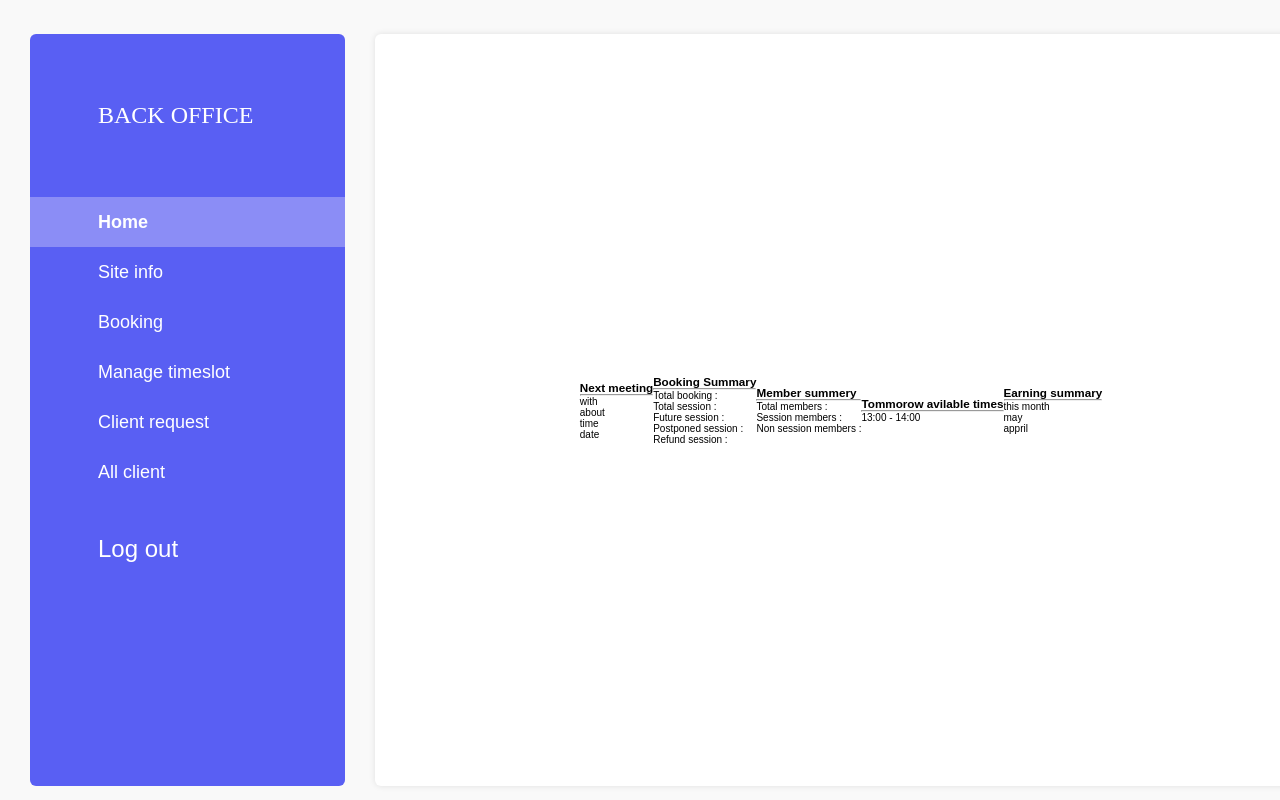
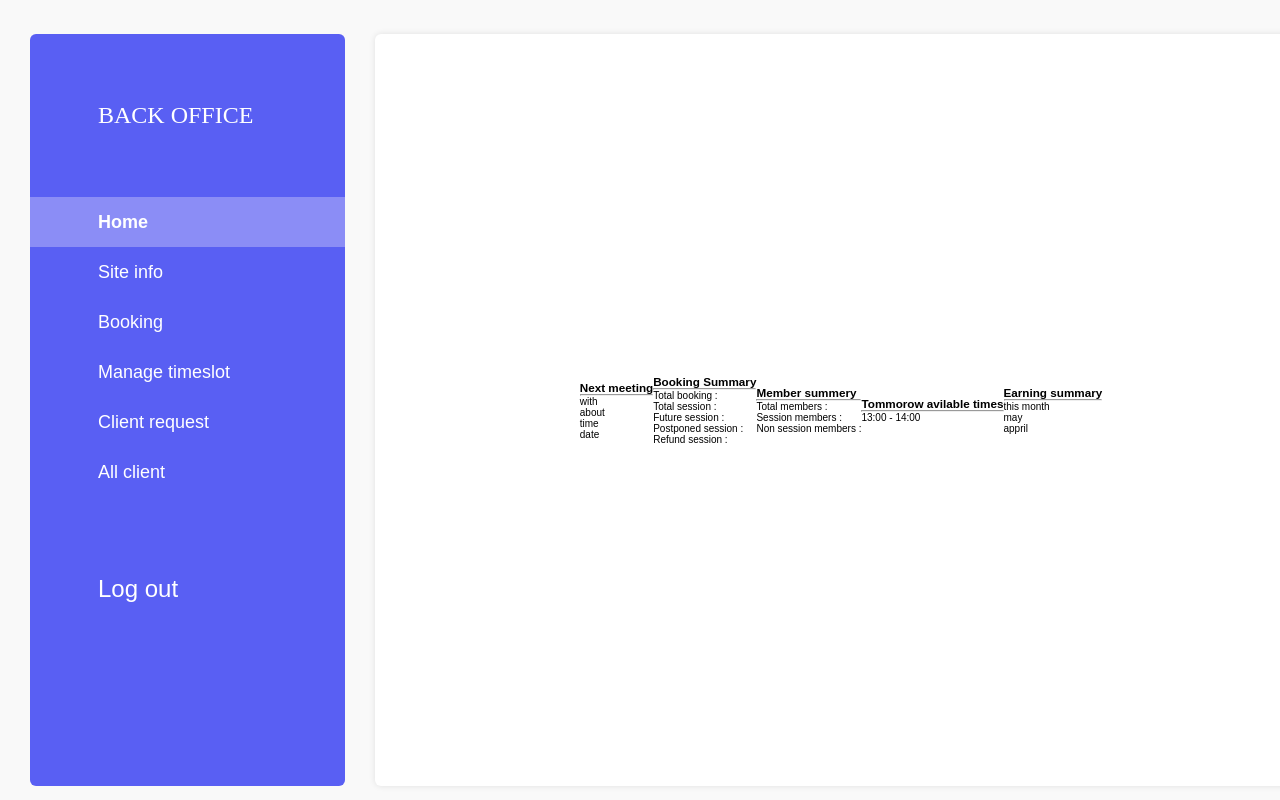
Before and after one commit to GayashanGamage/Dr.Dinesh-backoffice, a Vue app: page /office/home in a window 1280 px wide. Shown: the top 800 px of the page. Built offline with nearby package versions, Linux system fonts and the light colour scheme; a web font is replaced by a local one.

Commit message:
add logout route and style logout button

```diff
--- a/src/components/Sidebar.vue
+++ b/src/components/Sidebar.vue
@@ -45,7 +45,7 @@
     >
       <p class="menu-item-text">All client</p>
     </div>
-    <div class="c-level-two-container log-out-button">
+    <div class="c-level-two-container log-out-button" @click="logout">
       <p class="log-out-text">Log out</p>
     </div>
   </div>
@@ -62,6 +62,10 @@ const selectTab = (tab_link, tab_id) => {
   }
   document.getElementById(tab_id).classList.add("select");
   router.push(tab_link);
+};
+
+const logout = () => {
+  router.replace("/");
 };
 </script>
 
@@ -94,12 +98,17 @@ const selectTab = (tab_link, tab_id) => {
   line-height: normal;
 }
 .log-out-button {
-  margin: 38px 68px;
+  margin: 68px 50px;
+  border-radius: 4px;
+}
+.log-out-button:hover {
+  background-color: rgba(255, 247, 252, 0.3);
 }
 .log-out-text {
   font-weight: 500;
   font-size: 2.4rem;
   color: #fff;
+  margin: 10px 18px;
 }
 .select {
   background: rgba(255, 247, 252, 0.3);
```
